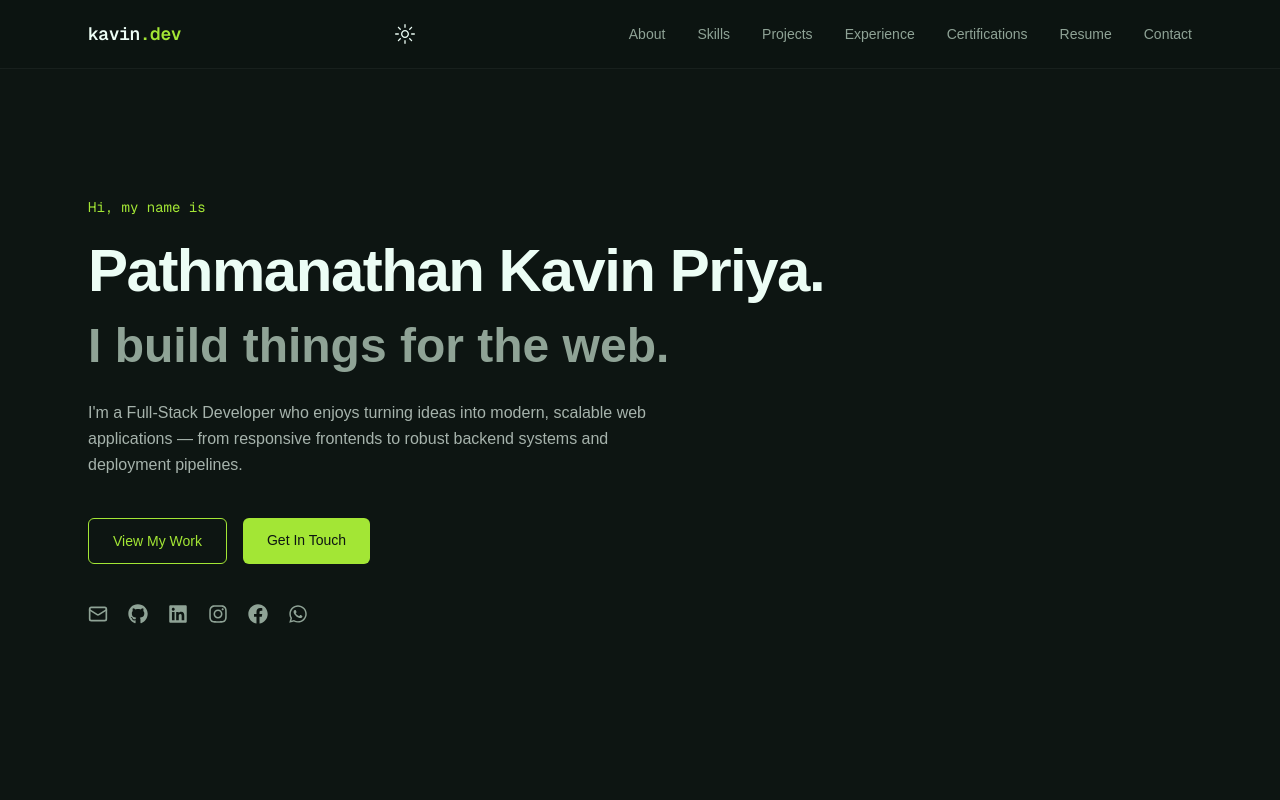
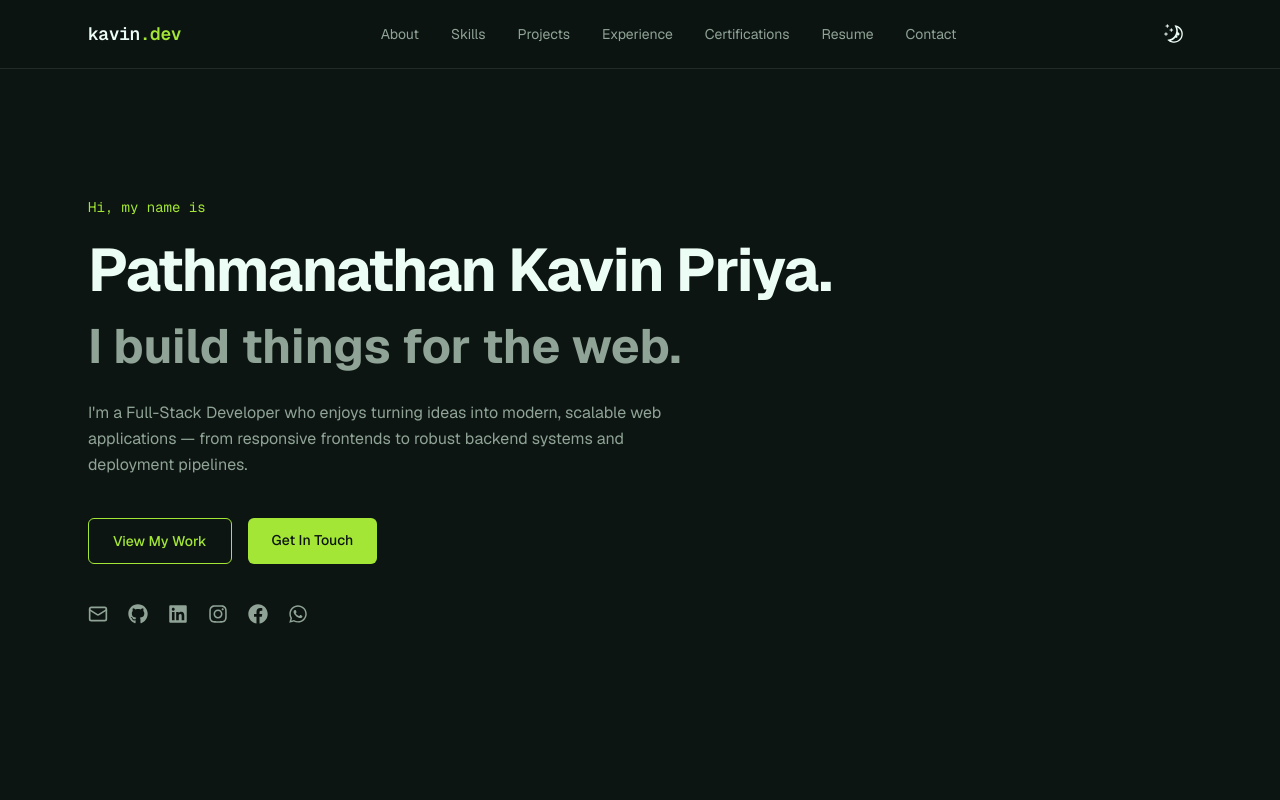
Before and after one commit to PATHMANATHANKAVINPRIYA/kavin-portfolio, a Next.js app: page / in a window 1280 px wide. Shown: the top 800 px of the page. Built offline with nearby package versions, Linux system fonts and the light colour scheme.

Commit message:
change theme bugs

```diff
--- a/app/globals.css
+++ b/app/globals.css
@@ -1,24 +1,89 @@
 @import "tailwindcss";
+
+@custom-variant dark (&:where(.dark, .dark *));
 
 @theme inline {
   --font-sans: var(--font-geist-sans);
   --font-mono: var(--font-geist-mono);
+
+  --color-background: var(--background);
+  --color-foreground: var(--foreground);
+  --color-muted: var(--muted);
+  --color-muted-foreground: var(--muted-foreground);
+  --color-surface: var(--surface);
+  --color-surface-foreground: var(--surface-foreground);
+  --color-accent: var(--accent);
+  --color-accent-foreground: var(--accent-foreground);
+  --color-border: var(--border);
+  --color-input: var(--input);
+  --color-primary: var(--primary);
+  --color-primary-foreground: var(--primary-foreground);
+  --color-secondary: var(--secondary);
+  --color-secondary-foreground: var(--secondary-foreground);
+  --color-destructive: var(--destructive);
+  --color-destructive-foreground: var(--destructive-foreground);
+  --color-ring: var(--ring);
 }
 
 :root {
-  --background: #fff;
-  --foreground: #171717;
+  --background: #f6f8f6;
+  --foreground: #0d1512;
+
+  --muted: #e9eeea;
+  --muted-foreground: #4d5f54;
+
+  --surface: #ffffff;
+  --surface-foreground: #0d1512;
+
+  --accent: #a3e635;
+  --accent-foreground: #16241e;
+
+  --border: rgba(13, 21, 18, 0.1);
+  --input: rgba(13, 21, 18, 0.06);
+
+  --primary: #a3e635;
+  --primary-foreground: #16241e;
+
+  --secondary: #e9eeea;
+  --secondary-foreground: #0d1512;
+
+  --destructive: #dc2626;
+  --destructive-foreground: #ffffff;
+
+  --ring: rgba(132, 204, 22, 0.55);
 }
 
-@media (prefers-color-scheme: dark) {
-  :root {
-    --background: #0a0a0a;
-    --foreground: #ededed;
-  }
+.dark {
+  --background: #0d1512;
+  --foreground: #ecfdf5;
+
+  --muted: #16241e;
+  --muted-foreground: #8fa396;
+
+  --surface: #16241e;
+  --surface-foreground: #ecfdf5;
+
+  --accent: #a3e635;
+  --accent-foreground: #0d1512;
+
+  --border: rgba(236, 253, 245, 0.1);
+  --input: rgba(236, 253, 245, 0.06);
+
+  --primary: #a3e635;
+  --primary-foreground: #0d1512;
+
+  --secondary: #16241e;
+  --secondary-foreground: #ecfdf5;
+
+  --destructive: #f87171;
+  --destructive-foreground: #0d1512;
+
+  --ring: rgba(163, 230, 53, 0.6);
 }
 
 body {
   background: var(--background);
   color: var(--foreground);
-  font-family: Arial, Helvetica, sans-serif;
+  font-family: var(--font-geist-sans), ui-sans-serif, system-ui,
+    -apple-system, BlinkMacSystemFont, "Segoe UI", sans-serif;
 }
--- a/app/layout.tsx
+++ b/app/layout.tsx
@@ -1,4 +1,4 @@
-import type { Metadata } from "next";
+import type { Metadata, Viewport } from "next";
 import { Geist, Geist_Mono } from "next/font/google";
 import "./globals.css";
 import { ThemeProvider } from "@/components/themeProvider";
@@ -23,6 +23,13 @@ export const metadata: Metadata = {
   },
 };
 
+export const viewport: Viewport = {
+  themeColor: [
+    { media: "(prefers-color-scheme: light)", color: "#f6f8f6" },
+    { media: "(prefers-color-scheme: dark)", color: "#0d1512" },
+  ],
+};
+
 export default function RootLayout({
   children,
 }: {
@@ -34,10 +41,8 @@ export default function RootLayout({
       suppressHydrationWarning
       className={`${geistSans.variable} ${geistMono.variable} h-full antialiased`}
     >
-      <body className="min-h-full flex flex-col">
-        <ThemeProvider attribute="class">
-          {children}
-        </ThemeProvider>
+      <body className="min-h-full flex flex-col bg-background text-foreground">
+        <ThemeProvider attribute="class">{children}</ThemeProvider>
       </body>
     </html>
   );
--- a/app/page.tsx
+++ b/app/page.tsx
@@ -51,15 +51,13 @@ export default function Portfolio() {
   const [resumeOpen, setResumeOpen] = useState(false);
 
   return (
-    <main className="min-h-screen bg-[#0D1512] text-[#ECFDF5] selection:bg-[#A3E635] selection:text-[#0D1512]">
+    <main className="min-h-screen bg-background text-foreground selection:bg-primary selection:text-primary-foreground">
       {/* NAV */}
-      <header className="sticky top-0 z-50 border-b border-white/5 bg-[#0D1512]/80 backdrop-blur-md">
+      <header className="sticky top-0 z-50 border-b border-border bg-background/80 backdrop-blur-md">
         <div className="mx-auto flex max-w-6xl items-center justify-between px-6 py-4">
           <a href="#" className="font-mono text-lg font-semibold tracking-tight">
-            kavin<span className="text-[#A3E635]">.dev</span>
+            kavin<span className="text-primary">.dev</span>
           </a>
-
-          <ModeToggle />
 
           <nav className="hidden gap-8 md:flex">
             {NAV_LINKS.map((link) =>
@@ -67,7 +65,7 @@ export default function Portfolio() {
                 <button
                   key={link}
                   onClick={() => setResumeOpen(true)}
-                  className="text-sm text-[#8FA396] transition-colors hover:text-[#A3E635]"
+                  className="text-sm text-muted-foreground transition-colors hover:text-primary"
                 >
                   {link}
                 </button>
@@ -75,7 +73,7 @@ export default function Portfolio() {
                 <a
                   key={link}
                   href={`#${link.toLowerCase()}`}
-                  className="text-sm text-[#8FA396] transition-colors hover:text-[#A3E635]"
+                  className="text-sm text-muted-foreground transition-colors hover:text-primary"
                 >
                   {link}
                 </a>
@@ -83,17 +81,21 @@ export default function Portfolio() {
             )}
           </nav>
 
+          <div className="flex items-center gap-2">
+            <ModeToggle />
+
             <button
-            className="text-[#ECFDF5] md:hidden"
+              className="text-foreground md:hidden"
               onClick={() => setMenuOpen(!menuOpen)}
               aria-label="Toggle menu"
             >
               {menuOpen ? <X size={22} /> : <Menu size={22} />}
             </button>
           </div>
+        </div>
 
         {menuOpen && (
-          <nav className="flex flex-col gap-4 border-t border-white/5 px-6 py-4 md:hidden">
+          <nav className="flex flex-col gap-4 border-t border-border px-6 py-4 md:hidden">
             {NAV_LINKS.map((link) =>
               link === "Resume" ? (
                 <button
@@ -102,7 +104,7 @@ export default function Portfolio() {
                     setMenuOpen(false);
                     setResumeOpen(true);
                   }}
-                  className="text-left text-sm text-[#8FA396] hover:text-[#A3E635]"
+                  className="text-left text-sm text-muted-foreground hover:text-primary"
                 >
                   {link}
                 </button>
@@ -110,7 +112,7 @@ export default function Portfolio() {
                 <a
                   key={link}
                   href={`#${link.toLowerCase()}`}
-                  className="text-sm text-[#8FA396] hover:text-[#A3E635]"
+                  className="text-sm text-muted-foreground hover:text-primary"
                   onClick={() => setMenuOpen(false)}
                 >
                   {link}
@@ -156,8 +158,8 @@ export default function Portfolio() {
         <Contact/>
       </SectionWrapper>
 
-      <footer className="border-t border-white/5 py-8 text-center">
-        <p className="font-mono text-xs text-[#8FA396]">
+      <footer className="border-t border-border py-8 text-center">
+        <p className="font-mono text-xs text-muted-foreground">
           Built by Pathmanathan Kavin Priya — {new Date().getFullYear()}
         </p>
       </footer>
@@ -172,22 +174,22 @@ function ResumeModal({ open, onClose }: { open: boolean; onClose: () => void })
 
   return (
     <div
-      className="fixed inset-0 z-[60] flex items-center justify-center bg-black/70 p-4"
+      className="fixed inset-0 z-[60] flex items-center justify-center bg-black/70 p-4 backdrop-blur-sm"
       onClick={onClose}
     >
       <div
-        className="flex h-[85vh] w-full max-w-3xl flex-col overflow-hidden rounded-lg border border-white/10 bg-[#0D1512]"
+        className="flex h-[85vh] w-full max-w-3xl flex-col overflow-hidden rounded-lg border border-border bg-surface"
         onClick={(e) => e.stopPropagation()}
       >
-        <div className="flex items-center justify-between border-b border-white/5 px-5 py-4">
-          <h3 className="font-mono text-sm text-[#A3E635]">Resume Preview</h3>
+        <div className="flex items-center justify-between border-b border-border bg-surface px-5 py-4">
+          <h3 className="font-mono text-sm text-primary">Resume Preview</h3>
           <div className="flex items-center gap-3">
             <a
               href={SOCIAL_LINKS.resume}
               target="_blank"
               rel="noopener noreferrer"
               download
-              className="flex items-center gap-2 rounded-md bg-[#A3E635] px-4 py-2 text-xs font-medium text-[#0D1512] transition-opacity hover:opacity-90"
+              className="flex items-center gap-2 rounded-md bg-primary px-4 py-2 text-xs font-medium text-primary-foreground transition-opacity hover:opacity-90"
             >
               <Download size={14} />
               Download
@@ -195,14 +197,14 @@ function ResumeModal({ open, onClose }: { open: boolean; onClose: () => void })
             <button
               onClick={onClose}
               aria-label="Close"
-              className="text-[#8FA396] transition-colors hover:text-[#ECFDF5]"
+              className="text-muted-foreground transition-colors hover:text-foreground"
             >
               <X size={20} />
             </button>
           </div>
         </div>
 
-        <div className="flex-1 bg-[#16241E]">
+        <div className="flex-1 bg-muted">
           <iframe
             src={RESUME_PREVIEW_URL}
             title="Resume Preview"
@@ -233,9 +235,9 @@ function SectionWrapper({
   return (
     <section id={id} className="mx-auto max-w-6xl px-6 py-20">
       <div className="mb-10 flex items-center gap-3">
-        <span className="font-mono text-[#A3E635]">{number}.</span>
-        <h2 className="text-2xl font-bold text-[#ECFDF5]">{title}</h2>
-        <div className="ml-4 h-px flex-1 bg-white/10" />
+        <span className="font-mono text-primary">{number}.</span>
+        <h2 className="text-2xl font-bold text-foreground">{title}</h2>
+        <div className="ml-4 h-px flex-1 bg-border" />
       </div>
       {children}
     </section>
--- a/components/contact.tsx
+++ b/components/contact.tsx
@@ -155,7 +155,7 @@ function handleMailClick(e: MouseEvent<HTMLAnchorElement>) {
         <div className="mx-auto grid max-w-4xl gap-10 md:grid-cols-2">
             <div>
                 <p className="leading-relaxed text-muted-foreground">
-                    I'm currently open to new opportunities. Whether you have a
+                    I&apos;m currently open to new opportunities. Whether you have a
                     question or just want to say hi, my inbox is always open —
                     or send a message directly using the form.
                 </p>
--- a/components/home.tsx
+++ b/components/home.tsx
@@ -1,6 +1,6 @@
 "use client"
 
-import { MouseEvent } from "react";
+import {MouseEvent} from "react";
 import { FaGithub, FaLinkedin, FaInstagram, FaFacebook, FaWhatsapp } from "react-icons/fa";
 import {Mail} from "lucide-react";
 
@@ -10,7 +10,7 @@ const SOCIAL_LINKS = {
   linkedin:
     "https://www.linkedin.com/in/pathmanathan-kavin-priya-33628b23a/?originalSubdomain=lk",
   resume:
-    "https://drive.google.com/uc?export=download&id=1GPvFR6F0duiFhYRpUd4YPCOGrDINt2SE",
+    "https://drive.google.com/file/d/1YamJMqmySLokoJ8wLCbHKyNFTU46jpw5/view?usp=drive_link",
   instagram: "https://instagram.com/kavinpriya_0429",
   whatsapp: "https://wa.me/94769893182",
   facebook: "https://web.facebook.com/people/Kavin-Kavin/pfbid02jAipsB86sF5o3F2xMZhB8UANEqDrmBVjbp1HvLxfwWupcemAu8tNHyVU4sC2Mknhl/",
@@ -49,17 +49,17 @@ function handleMailClick(e: MouseEvent<HTMLAnchorElement>) {
 export default function hero(){
     return(
         <div>
-            <p className="mb-4 font-mono text-sm text-[#A3E635]">
+            <p className="mb-4 font-mono text-sm text-primary">
           Hi, my name is
         </p>
-        <h1 className="text-4xl font-bold leading-tight tracking-tight md:text-6xl">
+        <h1 className="text-4xl font-bold leading-tight tracking-tight text-foreground md:text-6xl">
           Pathmanathan Kavin Priya.
         </h1>
-        <h2 className="mt-2 text-3xl font-bold leading-tight text-[#8FA396] md:text-5xl">
+        <h2 className="mt-2 text-3xl font-bold leading-tight text-muted-foreground md:text-5xl">
           I build things for the web.
         </h2>
-        <p className="mt-6 max-w-xl text-base leading-relaxed text-[#A6B3AC]">
-          I'm a Full-Stack Developer who enjoys turning ideas into modern,
+        <p className="mt-6 max-w-xl text-base leading-relaxed text-muted-foreground">
+          I&apos;m a Full-Stack Developer who enjoys turning ideas into modern,
           scalable web applications — from responsive frontends to robust
           backend systems and deployment pipelines.
         </p>
@@ -67,14 +67,14 @@ export default function hero(){
         <div className="mt-10 flex flex-wrap gap-4">
           <a
             href="#projects"
-            className="rounded-md border border-[#A3E635] px-6 py-3 text-sm font-medium text-[#A3E635] transition-colors hover:bg-[#A3E635]/10"
+            className="rounded-md border border-primary px-6 py-3 text-sm font-medium text-primary transition-colors hover:bg-primary/10"
           >
             View My Work
           </a>
 
           <a
             href="#contact"
-            className="rounded-md bg-[#A3E635] px-6 py-3 text-sm font-medium text-[#0D1512] transition-opacity hover:opacity-90"
+            className="rounded-md bg-primary px-6 py-3 text-sm font-medium text-primary-foreground transition-opacity hover:opacity-90"
           >
             Get In Touch
           </a>
@@ -84,7 +84,7 @@ export default function hero(){
           <a
             href={`mailto:${SOCIAL_LINKS.email}`}
             onClick={handleMailClick}
-            className="text-[#8FA396] transition-colors hover:text-[#A3E635]"
+            className="text-muted-foreground transition-colors hover:text-primary"
             aria-label="Email"
           >
             <Mail size={20} />
@@ -93,7 +93,7 @@ export default function hero(){
             href={SOCIAL_LINKS.github}
             target="_blank"
             rel="noopener noreferrer"
-            className="text-[#8FA396] transition-colors hover:text-[#A3E635]"
+            className="text-muted-foreground transition-colors hover:text-primary"
             aria-label="GitHub"
           >
             <FaGithub size={20} />
@@ -102,7 +102,7 @@ export default function hero(){
             href={SOCIAL_LINKS.linkedin}
             target="_blank"
             rel="noopener noreferrer"
-            className="text-[#8FA396] transition-colors hover:text-[#A3E635]"
+            className="text-muted-foreground transition-colors hover:text-primary"
             aria-label="LinkedIn"
           >
             <FaLinkedin size={20} />
@@ -111,7 +111,7 @@ export default function hero(){
             href={SOCIAL_LINKS.instagram}
             target="_blank"
             rel="noopener noreferrer"
-            className="text-[#8FA396] transition-colors hover:text-[#A3E635]"
+            className="text-muted-foreground transition-colors hover:text-primary"
             aria-label="Instagram"
           >
             <FaInstagram size={20} />
@@ -120,7 +120,7 @@ export default function hero(){
             href={SOCIAL_LINKS.facebook}
             target="_blank"
             rel="noopener noreferrer"
-            className="text-[#8FA396] transition-colors hover:text-[#A3E635]"
+            className="text-muted-foreground transition-colors hover:text-primary"
             aria-label="Facebook"
           >
             <FaFacebook size={20} />
@@ -130,7 +130,7 @@ export default function hero(){
             href={SOCIAL_LINKS.whatsapp}
             target="_blank"
             rel="noopener noreferrer"
-            className="text-[#8FA396] transition-colors hover:text-[#A3E635]"
+            className="text-muted-foreground transition-colors hover:text-primary"
             aria-label="Whatsapp"
           >
             <FaWhatsapp size={20} />
--- a/components/misc/themeToggler.tsx
+++ b/components/misc/themeToggler.tsx
@@ -5,13 +5,17 @@ import { SunIcon, MoonIcon } from "@radix-ui/react-icons";
 import { useTheme } from "next-themes";
 import { Button } from "@/components/ui/button";
 
+function useHydrated() {
+  return React.useSyncExternalStore(
+    React.useCallback(() => () => {}, []),
+    () => true,
+    () => false
+  );
+}
+
 export function ModeToggle() {
   const { resolvedTheme, setTheme } = useTheme();
-  const [mounted, setMounted] = React.useState(false);
-
-  React.useEffect(() => {
-    setMounted(true);
-  }, []);
+  const mounted = useHydrated();
 
   const isDark = resolvedTheme === "dark";
 
--- a/components/themeProvider.tsx
+++ b/components/themeProvider.tsx
@@ -5,12 +5,17 @@ import { ReactNode } from "react";
 
 interface ThemeProviderProps {
   children: ReactNode;
-  attribute?: Attribute; // <- use Attribute type
+  attribute?: Attribute;
 }
 
 export function ThemeProvider({ children, attribute }: ThemeProviderProps) {
   return (
-    <NextThemesProvider attribute={attribute || "class"}>
+    <NextThemesProvider
+      attribute={attribute || "class"}
+      defaultTheme="dark"
+      enableSystem
+      disableTransitionOnChange
+    >
       {children}
     </NextThemesProvider>
   );
```
Also changed, not shown: components/about.tsx (+5 -5 lines). Lines whose indentation alone changed are shown as unchanged.
